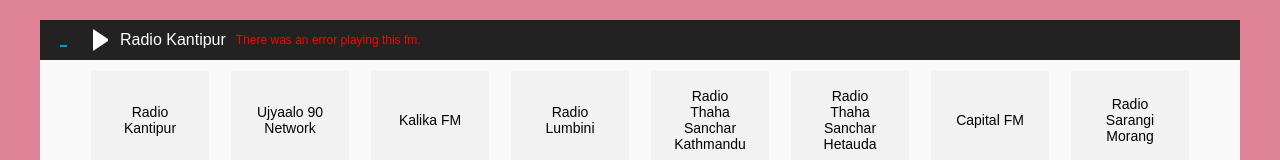
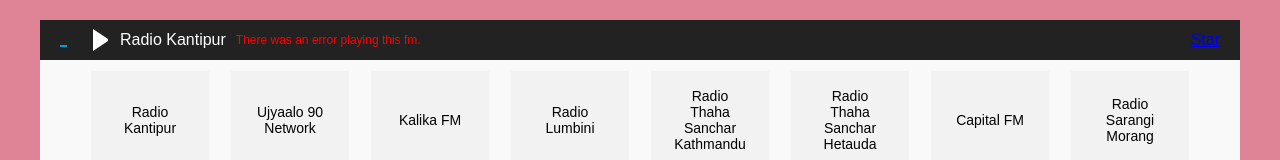
Before and after one commit to popupbits/react-nepali-fm, a React (Create React App) app: page / in a window 1280 px wide. Shown: the top 160 px of the page. Built offline with nearby package versions, Linux system fonts and the light colour scheme.

Commit message:
Added github star button

```diff
--- a/public/index.html
+++ b/public/index.html
@@ -36,5 +36,7 @@
       To begin the development, run `npm start` or `yarn start`.
       To create a production bundle, use `npm run build` or `yarn build`.
     -->
+    <!-- Place this tag in your head or just before your close body tag. -->
+    <script async defer src="https://buttons.github.io/buttons.js"></script>
   </body>
 </html>
--- a/src/App.css
+++ b/src/App.css
@@ -24,8 +24,13 @@
   color: #fff;
   display: flex;
   align-items: center;
+  justify-content: space-between;
   padding-left: 20px;
 
+}
+.flex-left {
+  display: flex;
+  align-items: center;
 }
 
 .fm-item {
@@ -53,6 +58,12 @@
   margin-left: 10px;
 }
 
+.github-star {
+  display: flex;
+  align-items: center;
+  margin-right: 20px;
+}
+
 button {
   margin-left: 10px;
   border: 0;
--- a/src/App.js
+++ b/src/App.js
@@ -37,6 +37,7 @@
     return (
       <div className="App">
 				<div className="App-Bar">
+					<div className="flex-left">
 						<img src={require('./assets/equalizer.gif')} />
 						{this.state.playing && <button className="paused" onClick={this._pause}></button>}
 						{!this.state.playing && <button onClick={this._play}></button>}
@@ -48,6 +49,10 @@
 							ref={(c) => this.player = c}
 							onError={this._playError}
 						/>
+					</div>
+					<div className="github-star">
+						<a class="github-button" href="https://github.com/popupbits/react-nepali-fm" data-icon="octicon-star" aria-label="Star popupbits/react-nepali-fm on GitHub">Star</a>
+					</div>
         </div>
         {FmData.map(fm=>{
           return(
```
Lines whose indentation alone changed are shown as unchanged.
